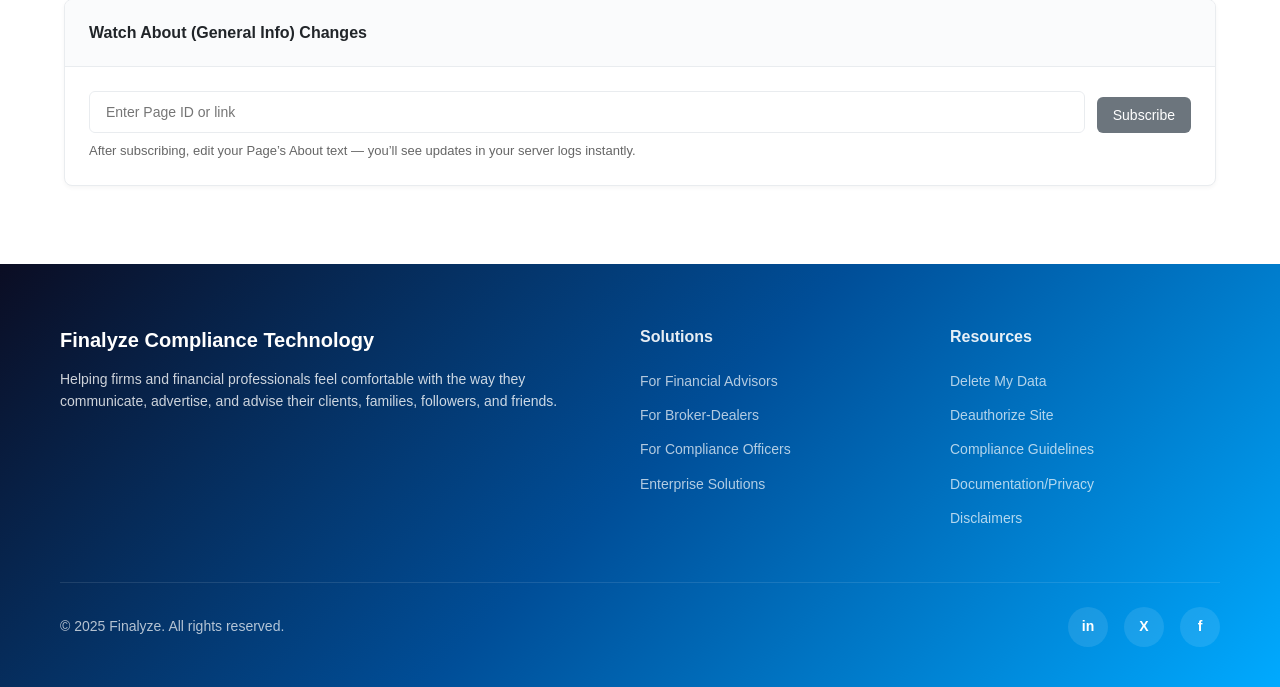
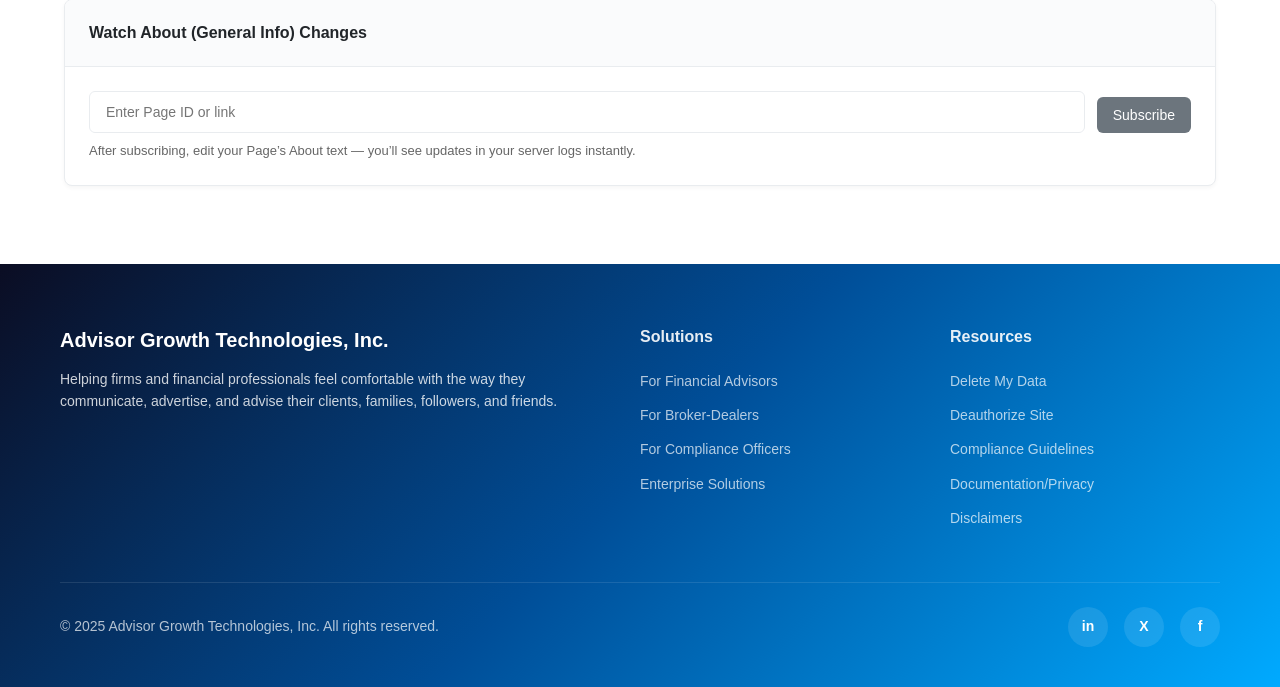
Before and after one commit to rileygiauque/Finalyze, a Flask app: page / in a window 1280 px wide. Shown: the part 1071-1758 px from the top of the page. Run offline with Flask 3, Linux system fonts and the light colour scheme.

Commit message:
Update index.html

```diff
--- a/AHO/templates/index.html
+++ b/AHO/templates/index.html
@@ -2,7 +2,7 @@
 <html lang="en">
 <head>
   <meta charset="UTF-8">
-  <title>Finalyze</title>
+  <title>Advisor Growth Technologies, Inc.</title>
   <link rel="stylesheet" href="{{ url_for('static', filename='style.css') }}">
   <link href="https://fonts.googleapis.com/css2?family=Inter:wght@300;400;500;600;700&display=swap" rel="stylesheet">
   <script>
@@ -40,7 +40,7 @@
                 <div class="site-logo">
                     <i class="fas fa-shield-alt" style="color: white; font-size: 24px;"></i>
                 </div>
-                <span class="site-title">Finalyze</span>
+                <span class="site-title">Advisor Growth Technologies, Inc.</span>
             </div>
 
             <!-- Mobile hamburger menu -->
@@ -626,7 +626,7 @@
           font-weight: 600;
           margin-bottom: 12px;
           color: #ffffff;
-        ">Finalyze Compliance Technology</h3>
+        ">Advisor Growth Technologies, Inc.</h3>
         <p style="
           font-size: 14px;
           line-height: 1.6;
@@ -709,7 +709,7 @@
         opacity: 0.7;
         margin: 0;
         color: #ffffff;
-      ">&copy; 2025 Finalyze. All rights reserved.</p>
+      ">&copy; 2025 Advisor Growth Technologies, Inc. All rights reserved.</p>
 
       <div style="display: flex; gap: 16px;">
         <a href="#" style="
```
